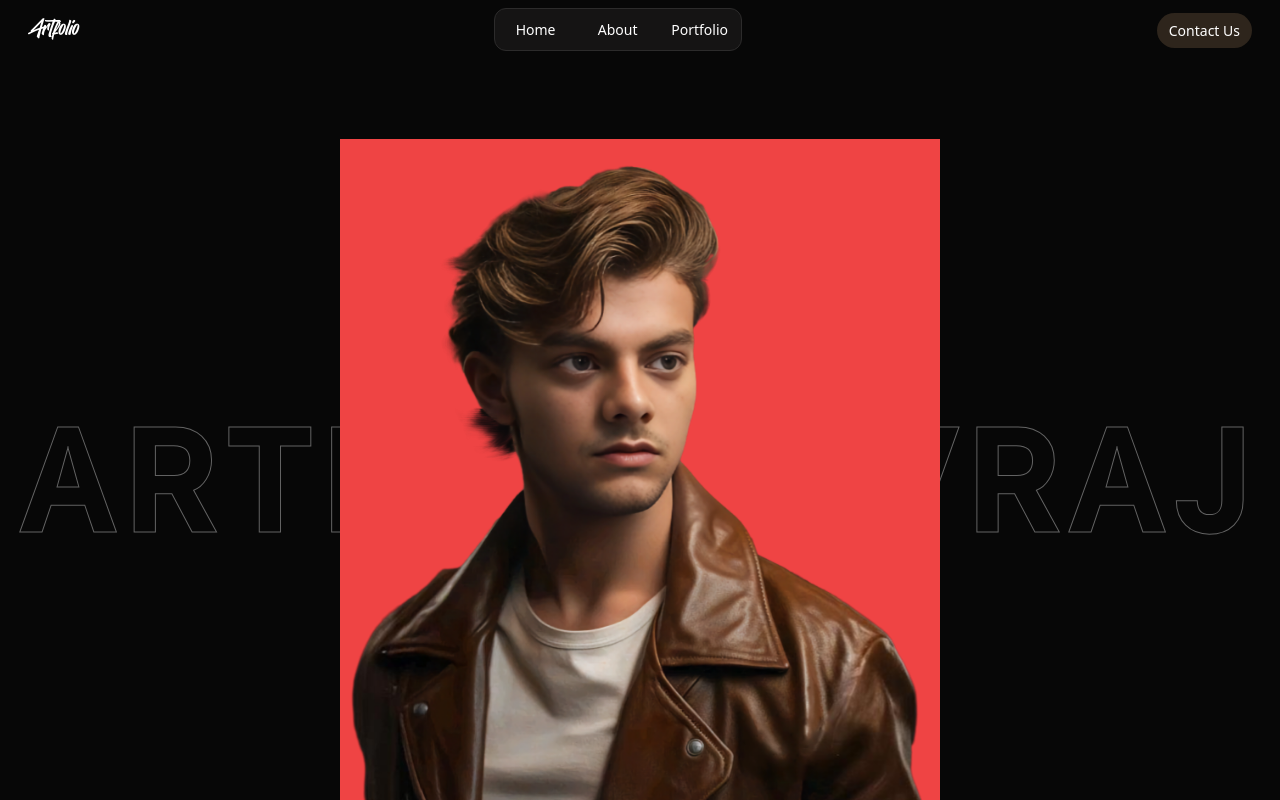
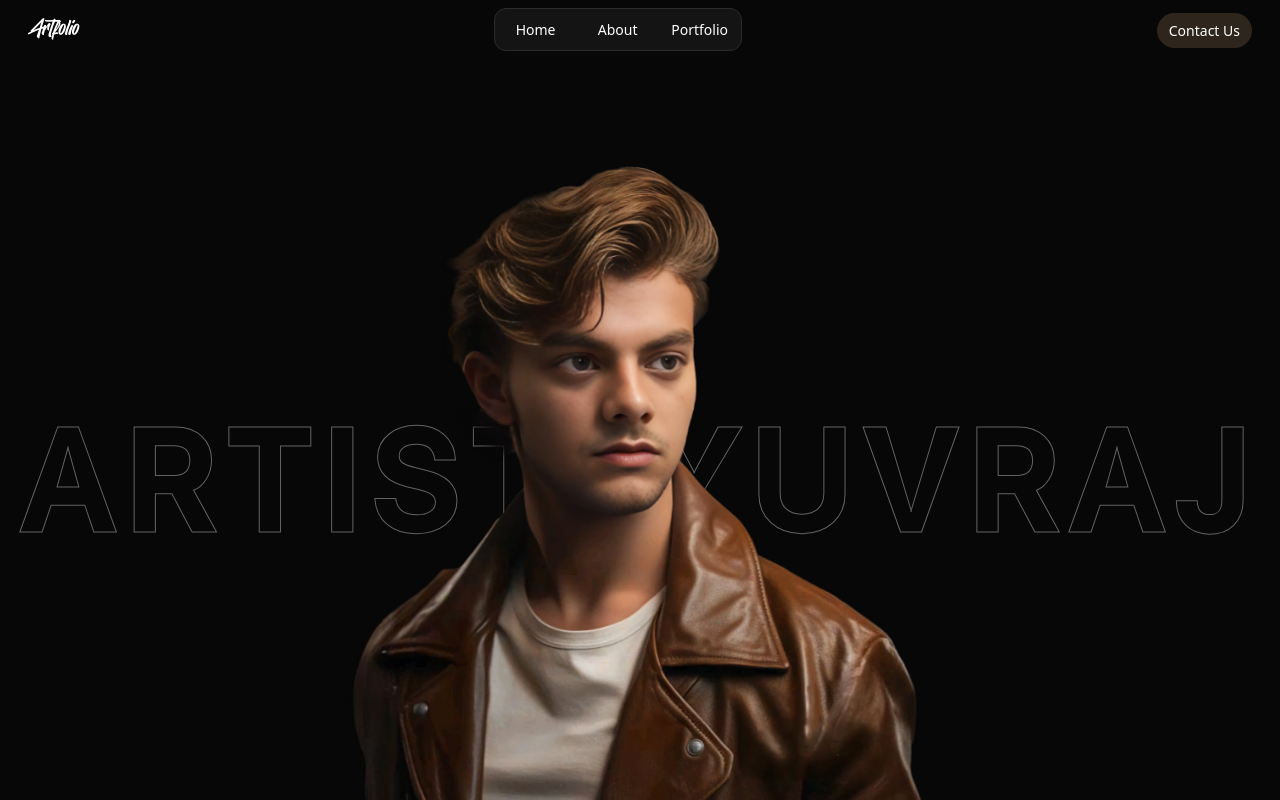
Before and after one commit to techiuv/artist-portfolio, a React (Vite) app: page / in a window 1280 px wide. Shown: the top 800 px of the page. Built offline with nearby package versions, Linux system fonts and the light colour scheme; no server answers.

Commit message:
Update App.jsx

```diff
--- a/src/App.jsx
+++ b/src/App.jsx
@@ -82,7 +82,7 @@ function App() {
 
       <main>
         <section id='home' className='w-[100%] mt-[5vh] md:mt-[10vh] h-auto lg:h-[100vh] relative flex justify-center items-center'>
-          <div className='mx-auto relative w-[100%] sm:w-[70%] bg-red-500 lg:w-auto h-[100%]'>
+          <div className='mx-auto relative w-[100%] sm:w-[70%] lg:w-auto h-[100%]'>
             <img
               src="/img/Firefly 20240729100151 2.png"
               alt="Artist Yuvraj"
```
